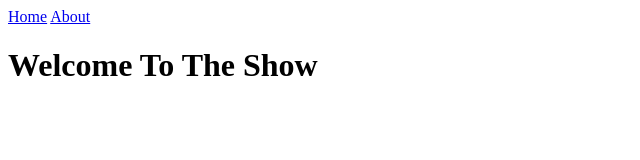
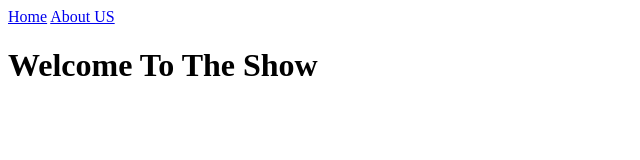
Before and after one commit to DreMukare/git_and_github_deepdive, a plain HTML site: page index.html in a window 1280 px wide. Shown: the full height of the page, 0-640 px from the left. Drawn offline with Linux system fonts and the light colour scheme.

Commit message:
Update index.html

```diff
--- a/index.html
+++ b/index.html
@@ -10,7 +10,7 @@
 <body>
   <nav>
     <a href="/">Home</a>
-    <a href="/about">About</a>
+    <a href="/about">About US</a>
   </nav>
   <h1>Welcome To The Show</h1>
 </body>
```
